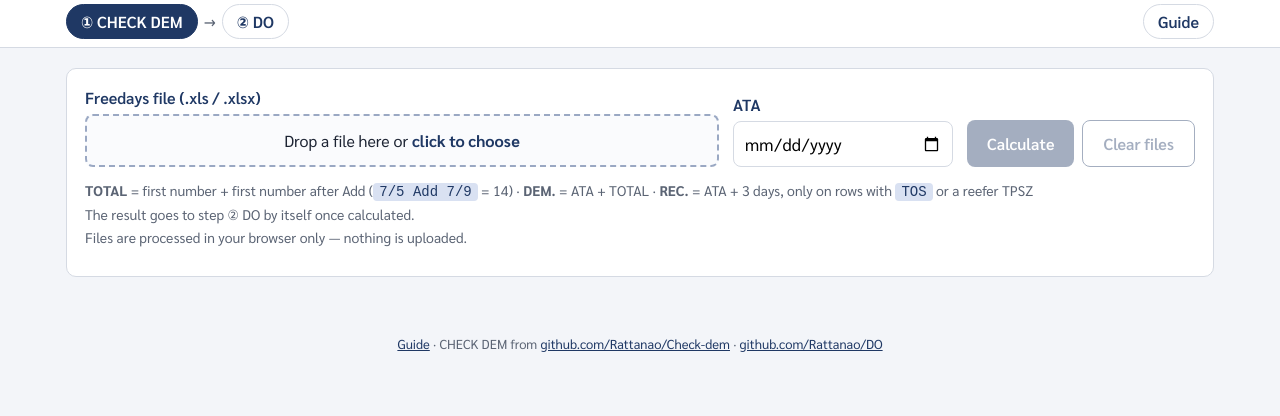
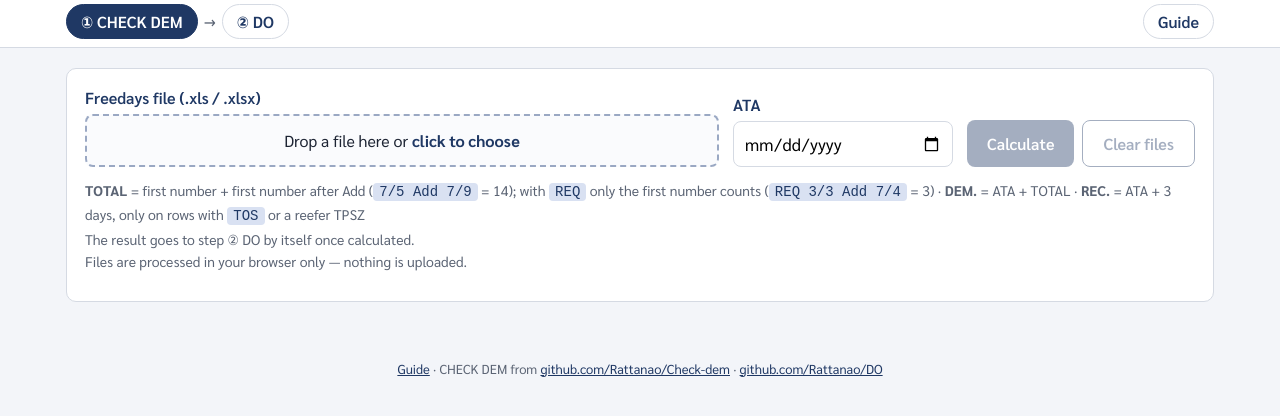
Before and after one commit to Rattanao/DO, a plain HTML site: page index.html in a window 1280 px wide. Shown: the part 80-496 px from the top of the page. Drawn offline with nearby package versions, Linux system fonts and the light colour scheme.

Commit message:
CHECK DEM: REQ in Freedays counts only the first number
"REQ 3/3 Add 7/4" now gives TOTAL 3 (was 10); the rest after the first
number is never added. Same rule as check_dem.py in Rattanao/Check-dem.
The rule line above the table mentions it too.

Co-Authored-By: Claude Opus 5.5 <noreply@anthropic.com>

```diff
--- a/index.html
+++ b/index.html
@@ -92,7 +92,7 @@
       <div class="btns"><button id="run" disabled>Calculate</button><button id="clearDem" class="ghost" disabled>Clear files</button></div>
     </div>
     <p class="rules">
-      <b>TOTAL</b> = first number + first number after Add (<code>7/5 Add 7/9</code> = 14) ·
+      <b>TOTAL</b> = first number + first number after Add (<code>7/5 Add 7/9</code> = 14); with <code>REQ</code> only the first number counts (<code>REQ 3/3 Add 7/4</code> = 3) ·
       <b>DEM.</b> = ATA + TOTAL ·
       <b>REC.</b> = ATA + 3 days, only on rows with <code>TOS</code> or a reefer TPSZ<br>
       The result goes to step ② DO by itself once calculated.<br>
@@ -130,6 +130,8 @@ const hidden = new Set();
 
 // ---------- rules ----------
 function freeDays(text) {
+  // REQ: only the first number counts ("REQ 3/3 Add 7/4" -> 3); the rest is never added
+  if (/\bREQ\b/i.test(String(text || ""))) { const m = String(text).match(/\d+/); return m ? parseInt(m[0], 10) : null; }
   const parts = String(text || "").split(/\badd\b/i).slice(0, 2);
   let total = 0, found = false;
   for (const p of parts) {
```
